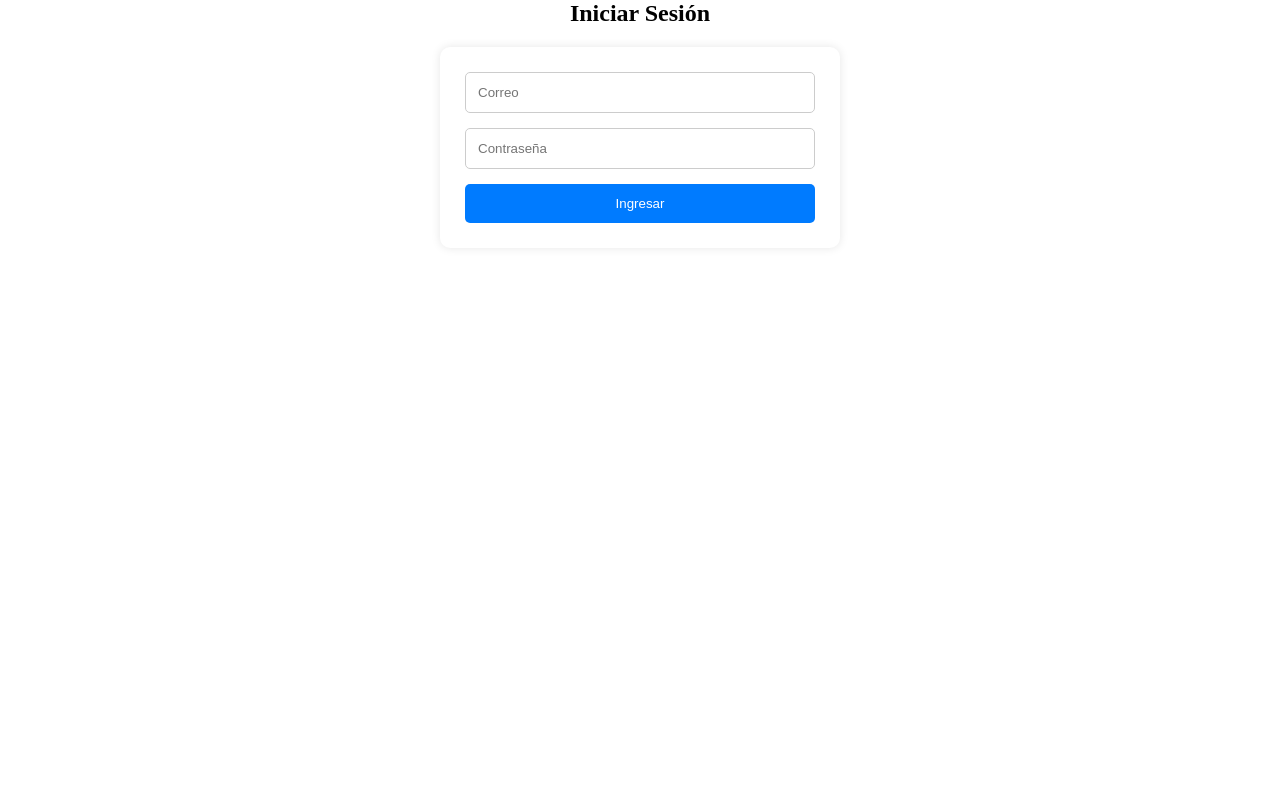
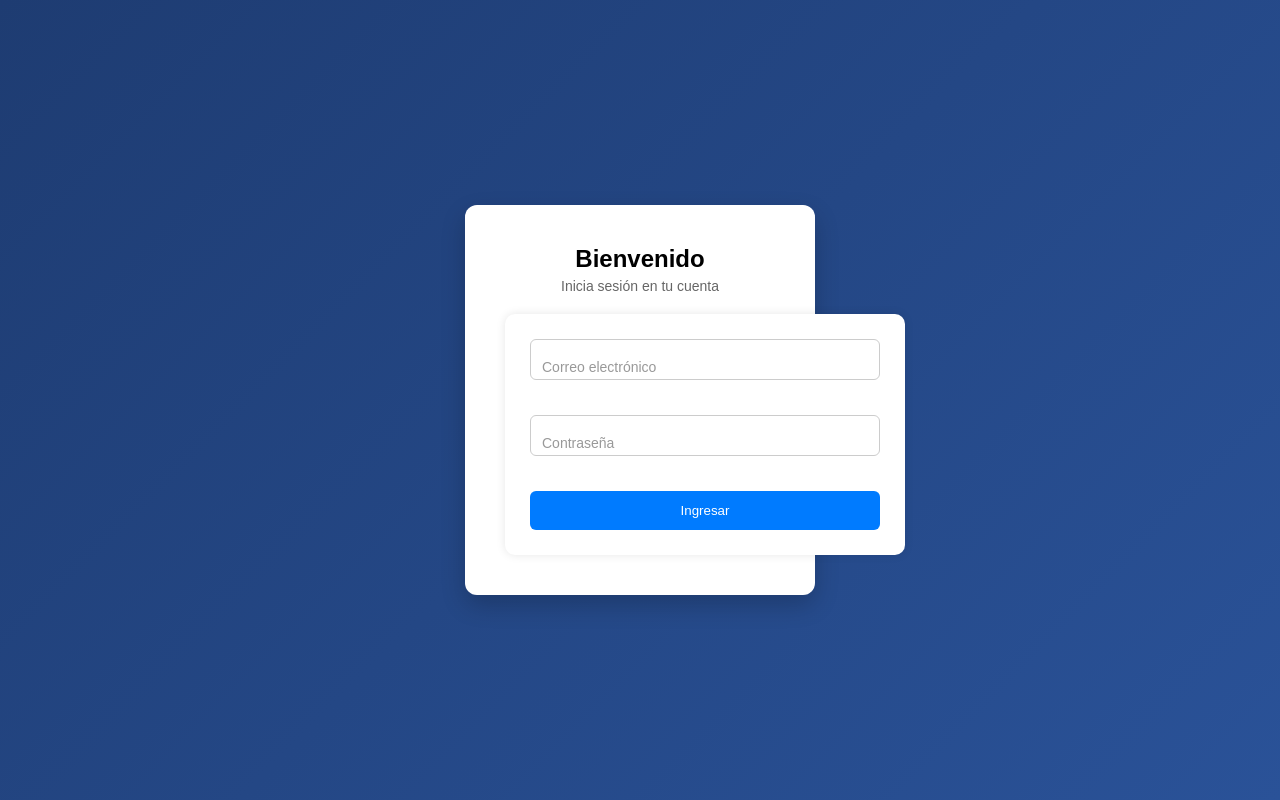
Before and after one commit to josejorge2008-collab/Tiendapython-2026, a Flask app: page /login in a window 1280 px wide. Run offline with Flask 3, Linux system fonts and the light colour scheme.

Commit message:
cambios en login

```diff
--- a/static/style.css
+++ b/static/style.css
@@ -103,3 +103,94 @@
     margin-bottom: 15px;
     color: green;
 }
+/* ===== LOGIN MODERNO ===== */
+
+.login-body{
+    background: linear-gradient(135deg, #1e3c72, #2a5298);
+    height: 100vh;
+    display: flex;
+    justify-content: center;
+    align-items: center;
+    font-family: Arial, sans-serif;
+}
+
+.login-container{
+    background: white;
+    padding: 40px;
+    width: 350px;
+    border-radius: 12px;
+    box-shadow: 0 10px 25px rgba(0,0,0,0.2);
+    text-align: center;
+}
+
+.login-container h2{
+    margin-bottom: 5px;
+}
+
+.subtitulo{
+    color: #666;
+    margin-bottom: 20px;
+    font-size: 14px;
+}
+
+/* Inputs flotantes */
+.input-group{
+    position: relative;
+    margin-bottom: 20px;
+}
+
+.input-group input{
+    width: 100%;
+    padding: 12px;
+    border: 1px solid #ccc;
+    border-radius: 6px;
+    outline: none;
+}
+
+.input-group label{
+    position: absolute;
+    top: 50%;
+    left: 12px;
+    color: #999;
+    font-size: 14px;
+    transform: translateY(-50%);
+    pointer-events: none;
+    transition: 0.3s;
+}
+
+/* Animación */
+.input-group input:focus + label,
+.input-group input:valid + label{
+    top: -8px;
+    left: 10px;
+    background: white;
+    padding: 0 5px;
+    font-size: 12px;
+    color: #007bff;
+}
+
+/* Botón */
+.login-container button{
+    width: 100%;
+    padding: 12px;
+    background: #007bff;
+    border: none;
+    color: white;
+    border-radius: 6px;
+    cursor: pointer;
+    transition: 0.3s;
+}
+
+.login-container button:hover{
+    background: #0056b3;
+}
+
+/* Mensajes */
+.alerta{
+    background: #ffe0e0;
+    color: #d8000c;
+    padding: 10px;
+    border-radius: 5px;
+    margin-bottom: 15px;
+    font-size: 14px;
+}
--- a/templates/login.html
+++ b/templates/login.html
@@ -1,30 +1,42 @@
 <!DOCTYPE html>
-<html>
+<html lang="es">
 <head>
-    <title>Login - Tienda</title>
+    <meta charset="UTF-8">
+    <title>Login - Sistema</title>
     <link rel="stylesheet" href="{{ url_for('static', filename='style.css') }}">
 </head>
-<body>
+<body class="login-body">
 
-    <h2>Iniciar Sesión</h2>
+    <div class="login-container">
+
+        <h2>Bienvenido</h2>
+        <p class="subtitulo">Inicia sesión en tu cuenta</p>
 
         {% with mensajes = get_flashed_messages() %}
             {% if mensajes %}
                 {% for mensaje in mensajes %}
-                <p>{{ mensaje }}</p>
+                    <div class="alerta">{{ mensaje }}</div>
                 {% endfor %}
             {% endif %}
         {% endwith %}
 
         <form action="/login" method="POST">
 
-        <input type="email" name="correo" placeholder="Correo" required>
+            <div class="input-group">
+                <input type="email" name="correo" required>
+                <label>Correo electrónico</label>
+            </div>
 
-        <input type="password" name="clave" placeholder="Contraseña" required>
+            <div class="input-group">
+                <input type="password" name="clave" required>
+                <label>Contraseña</label>
+            </div>
 
             <button type="submit">Ingresar</button>
 
         </form>
 
+    </div>
+
 </body>
 </html>
```
Lines whose indentation alone changed are shown as unchanged.
